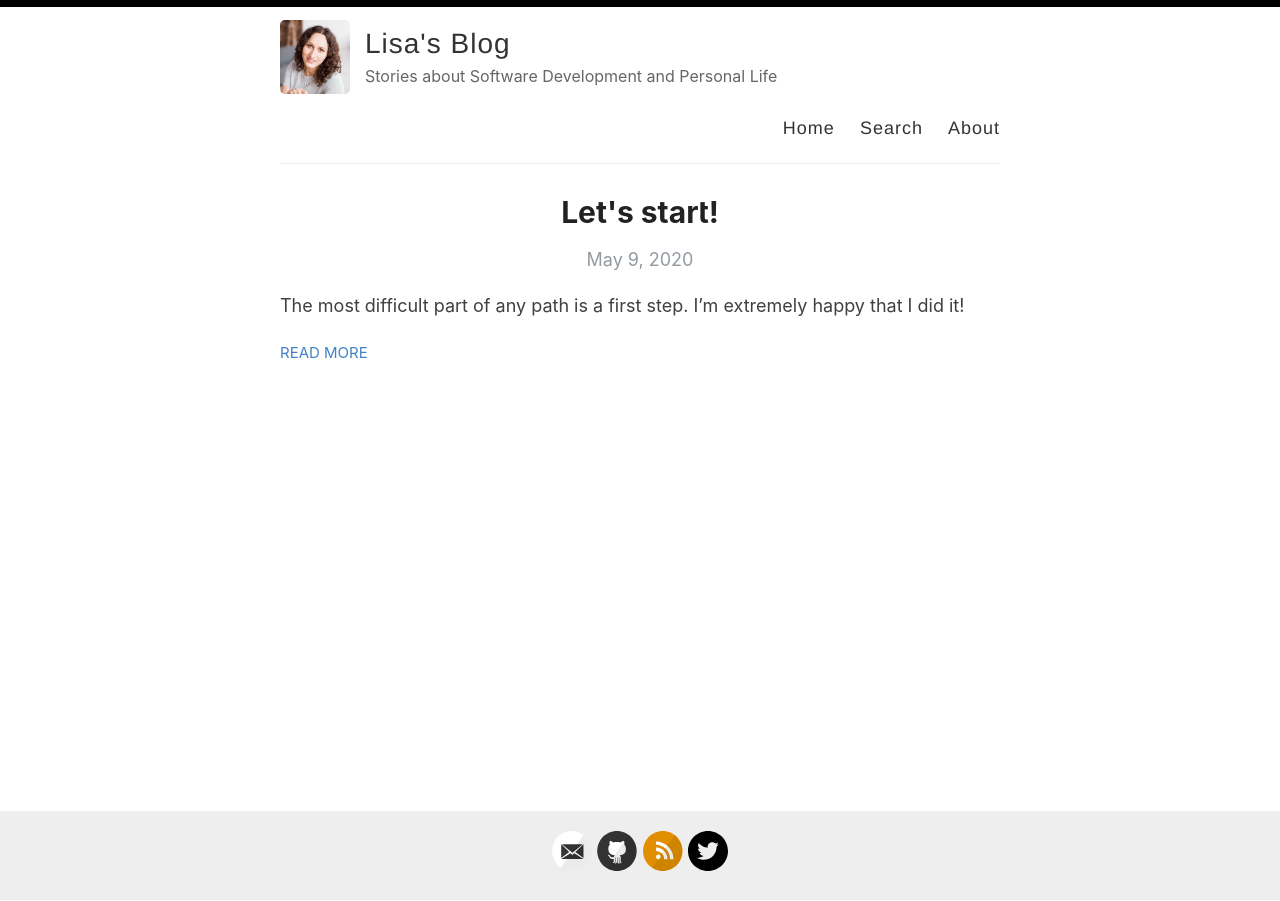
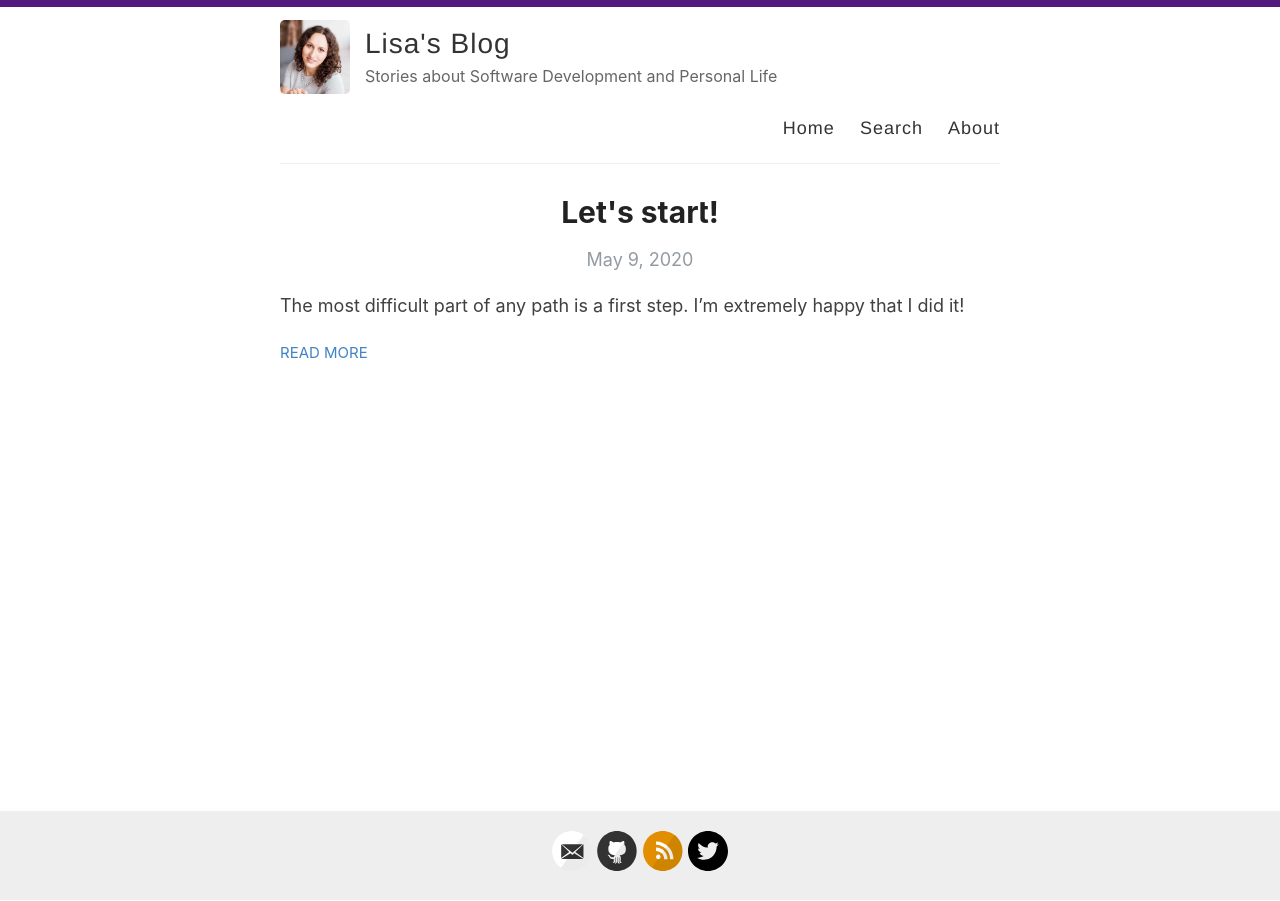
Before and after one commit to Elizaveta239/elizaveta239.github.io, a Jekyll site: the page built from index.html, in a window 1280 px wide. Built offline with Jekyll 4.4.1, drawn with Linux system fonts in a browser that asks for light colours; the list of posts is cut into pages by our own code.

Commit message:
Update elements colors

```diff
--- a/_sass/_variables.scss
+++ b/_sass/_variables.scss
@@ -12,6 +12,8 @@
 $darkGray: #333;
 $gray: #666;
 $lightGray: #eee;
+$lightBlue: #b6d9fc;
+$violet: #521a7d;
 $white: #fff;
 
 // Font stacks
--- a/assets/style.scss
+++ b/assets/style.scss
@@ -237,11 +237,11 @@
 // Specify the color of the selection
 ::-moz-selection {
   color: $black;
-  background: $lightGray;
+  background: $lightBlue;
 }
 ::selection {
   color: $black;
-  background: $lightGray;
+  background: $lightBlue;
 }
 
 // Nicolas Gallagher's micro clearfix hack
@@ -434,7 +434,7 @@
 }
 
 #bar {
-    background: #000;
+    background: $violet;
     height: 7px;
     background-size: cover;
     background-position: left 60%;
@@ -700,7 +700,7 @@
   font-size: 14.5px;
   padding: 2px 13px;
   border: none;
-  background-color: #4CAF50;
+  background-color: $violet;
   border-radius: 50px;
   color: #fff;
 }
```
